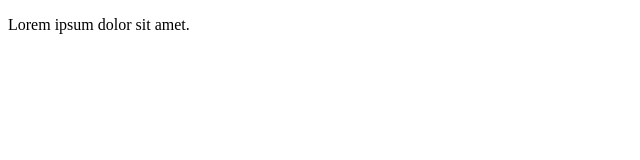
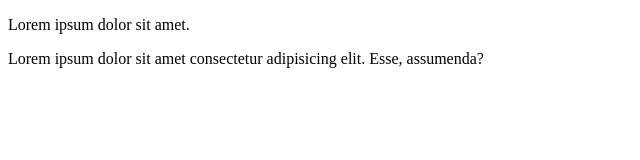
Before and after one commit to Vlad-Ramnicianu/Github-test-commit-from-VSCode, a plain HTML site: page index.html in a window 1280 px wide. Shown: the whole page, without its empty margins (0-640 px from the left). Drawn offline with Linux system fonts and the light colour scheme.

Commit message:
second commit

```diff
--- a/index.html
+++ b/index.html
@@ -10,6 +10,9 @@
         <p>
             Lorem ipsum dolor sit amet.
         </p>
+        <p>
+            Lorem ipsum dolor sit amet consectetur adipisicing elit. Esse, assumenda?
+        </p>
     </div>
 </body>
 </html>
```
